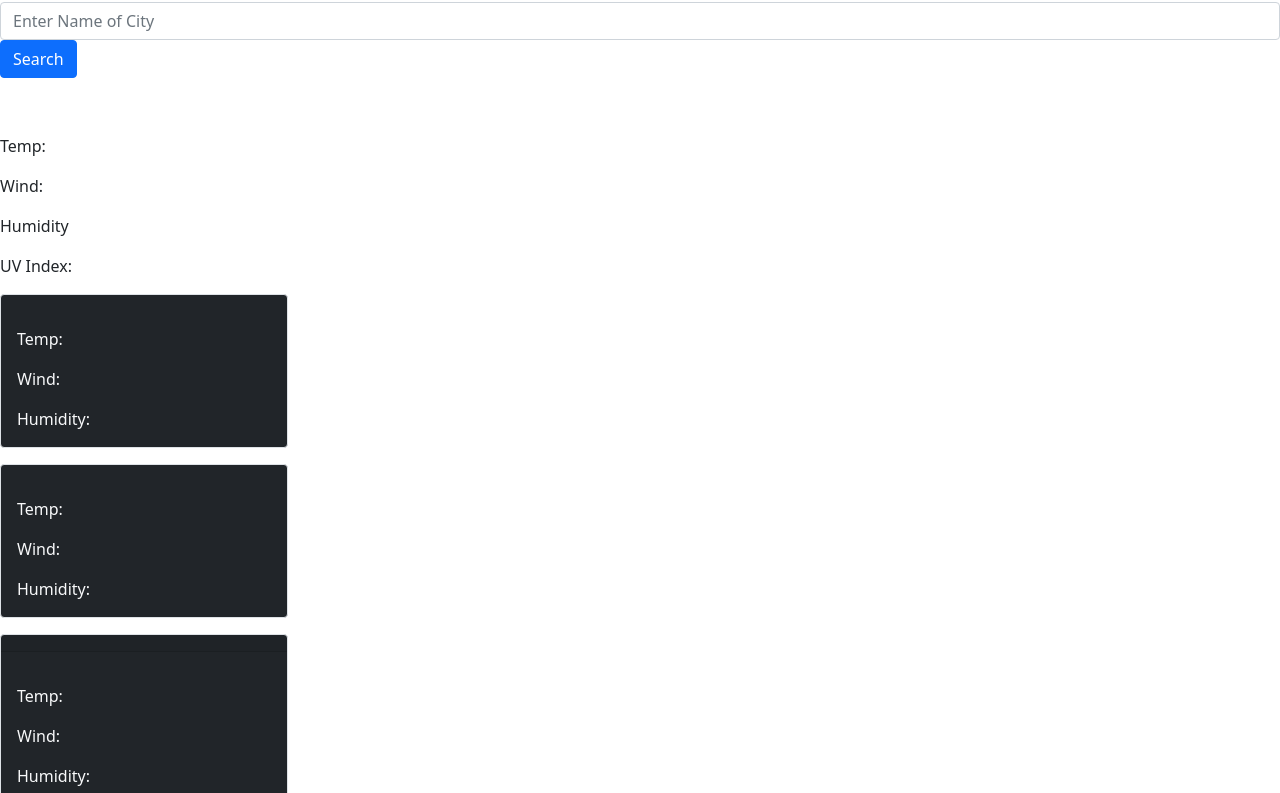
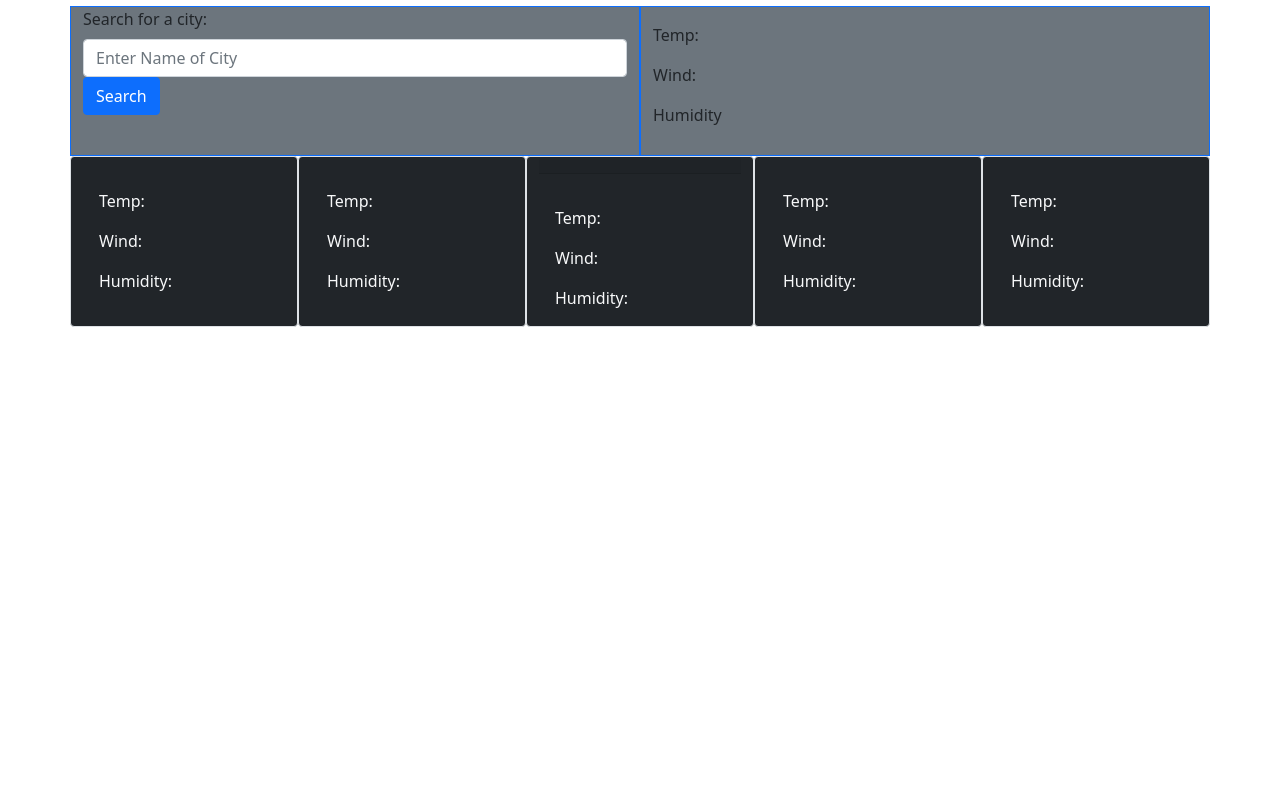
Before and after one commit to britbolt/weather-dashboard, a website: page index.html in a window 1280 px wide. Shown: the part 70-863 px from the top of the page. After the commit the page ends 800 px from the top, so only its background shows below. Drawn offline with nearby package versions, Linux system fonts and the light colour scheme; no server answers.

Commit message:
format columns

```diff
--- a/assets/js/main.js
+++ b/assets/js/main.js
@@ -41,7 +41,7 @@ function weatherSearch(city) {
         url:new_url.href,
         method:"GET",
     }).then(function(response){
-        // console.log(response);
+        console.log(response);
         //display weather icon after name and date
         const weatherIcon = response.weather[0].icon;
         // const iconSize = "@2x.png"
@@ -53,12 +53,13 @@ function weatherSearch(city) {
         (currentCity).html(response.name+"("+date+")");
 
         //display current temp
-        (currentTemp).html(response.main.temp + " deg F");
+        (currentTemp).html("Temp: " +response.main.temp + " deg F");
         //display current wind speed
-        (currentWind).html(response.wind.speed + " MPH");
+        (currentWind).html("Wind: " +response.wind.speed + " MPH");
         //display current humidity
-        (currentHumidity).html(response.main.humidity + "%");
+        (currentHumidity).html("Humidity: " +response.main.humidity + "%");
         // console.log(response.name);
+
         forecast(city);
     })
 };
@@ -78,7 +79,7 @@ function forecast(city) {
         url:forecastURL,
         method:"GET"
     }).then (function(response){
-        // console.log(response);
+        console.log(response);
 
         for (i=0; i<5; i++){
             const date = new Date((response.list[((i+1)*8)-1].dt)*1000).toLocaleDateString();
@@ -91,12 +92,14 @@ function forecast(city) {
             // console.log(iconurl);
 
 
-            var temp= response.list[((i+1)*8)-1].main.temp;
-            var humidity= response.list[((i+1)*8)-1].main.humidity;
+            const temp= response.list[((i+1)*8)-1].main.temp;
+            const humidity= response.list[((i+1)*8)-1].main.humidity;
+            const wind = response.list[((i+1)*8)-1].wind.speed;
 
             $("#forecast-Date"+i).html(date);
             $("#forecast-Img"+i).html("<img src="+ iconurl +">");
             $("#forecast-Temp"+i).html("Temp: " + temp+"&#8457");
+            $("#forecast-Wind"+i).html("Wind: " +wind+"MPH");
             $("#forecast-Humidity"+i).html("Humidity: "+ humidity+"%");
         }
 
--- a/index.html
+++ b/index.html
@@ -10,18 +10,16 @@
         <link href="https://cdn.jsdelivr.net/npm/bootstrap@5.1.3/dist/css/bootstrap.min.css" rel="stylesheet" integrity="sha384-1BmE4kWBq78iYhFldvKuhfTAU6auU8tT94WrHftjDbrCEXSU1oBoqyl2QvZ6jIW3" crossorigin="anonymous">
 
     </head>
-
-
-
     <body>
         <header class="bg-primary">
-            <p>Weather Dashboard</p>
+            <p class="fs-1">Weather Dashboard</p>
         </header>
 
-
-
-<article>
+<div class="container">
+    <div class="row">
+<article class="col border bg-secondary border-primary">
     <div class="mb-3">
+        <!-- searchbar and search history list buttons -->
         <label for="citySearch" class="form-label">Search for a city:</label>
         <input type="text" class="form-control" id="citySearch" placeholder="Enter Name of City">
         <button type="submit" class="btn btn-primary" id="searchButton">Search</button>
@@ -33,18 +31,24 @@
     </div>
 </article>
 
-<div class="results-today" id="results-today">
+<!-- section displaying current weather conditions -->
+<div class="col border border-primary bg-secondary results-today" id="results-today">
     <h2 class="current-city" id="current-city"></h2>
     <p class="weather-icon" id="weather-Img"></p>
     <p class="city-date" id="date-time"></p>
     <p class="currentTemp" id="currentTemp">Temp:</p>
     <p class="currentWind" id="currentWind">Wind:</p>
     <p class="currentHumidity" id="currentHumidity">Humidity</p>
-    <p class="currentUV" id="currentUV">UV Index:</p>
+</div>
+</div>
 </div>
 
 <!-- cards to display 5-day weather forcast -->
-<div class="card border text-light bg-dark mb-3" style="width: 18rem">
+<div class="container">
+    <div class="row">
+
+
+<div class="col card border text-light bg-dark mb-3" style="width: 18rem">
     <div class="card-body">
         <h5 class="card-title" id="forecast-Date0"></h5>
         <p id="forecast-Img0"></p>
@@ -54,46 +58,47 @@
     </div>
 </div>
 
-<div class="card border text-light bg-dark mb-3" style="width: 18rem">
+<div class="col card border text-light bg-dark mb-3" style="width: 18rem">
     <div class="card-body">
         <h5 class="card-title" id="forecast-Date1"></h5>
         <p id="forecast-Img1"></p>
         <p class="card-text" id="forecast-Temp1">Temp:</p>
-        <p class="card-text" id="fWind">Wind:</p>
+        <p class="card-text" id="forecast-Wind1">Wind:</p>
         <p class="card-text" id="forecast-Humidity1">Humidity:</p>
     </div>
 </div>
 
-<div class="card border text-light bg-dark mb-3" style="width: 18rem;">
+<div class="col card border text-light bg-dark mb-3" style="width: 18rem;">
    <h5 class="card-header" id="forecast-Date2"></h5>
    <div class="card-body">
         <p id="forecast-Img2"></p>
         <p class="card-text" id="forecast-Temp2">Temp:</p>
-        <p class="card-text" id="fWind">Wind:</p>
+        <p class="card-text" id="forecast-Wind2">Wind:</p>
         <p class="card-text" id="forecast-Humidity2">Humidity:</p>
     </div>
 </div>
 
-<div class="card border text-light bg-dark mb-3" style="width: 18rem">
+<div class="col card border text-light bg-dark mb-3" style="width: 18rem">
     <div class="card-body">
         <h5 class="card-title" id="forecast-Date3"></h5>
         <p id="forecast-Img3"></p>
         <p class="card-text" id="forecast-Temp3">Temp:</p>
-        <p class="card-text" id="fWind">Wind:</p>
+        <p class="card-text" id="forecast-Wind3">Wind:</p>
         <p class="card-text" id="forecast-Humidity3">Humidity:</p>
     </div>
 </div>
 
-<div class="card border text-light bg-dark mb-3" style="width: 18rem">
+<div class="col card border text-light bg-dark mb-3" style="width: 18rem">
     <div class="card-body">
         <h5 class="card-title" id="forecast-Date4"></h5>
         <p id="forecast-Img4"></p>
         <p class="card-text" id="forecast-Temp4">Temp:</p>
-        <p class="card-text" id="fWind">Wind:</p>
+        <p class="card-text" id="forecast-Wind4">Wind:</p>
         <p class="card-text" id="forecast-Humidity4">Humidity:</p>
     </div>
 </div>
-
+</div>
+</div>
 
 <script src="https://code.jquery.com/jquery.js"></script>
 <script src="./assets/js/main.js"></script>
```
Also changed, not shown: README.md, assets/images/Screenshot 2022-06-28 232950.jpg (added).
